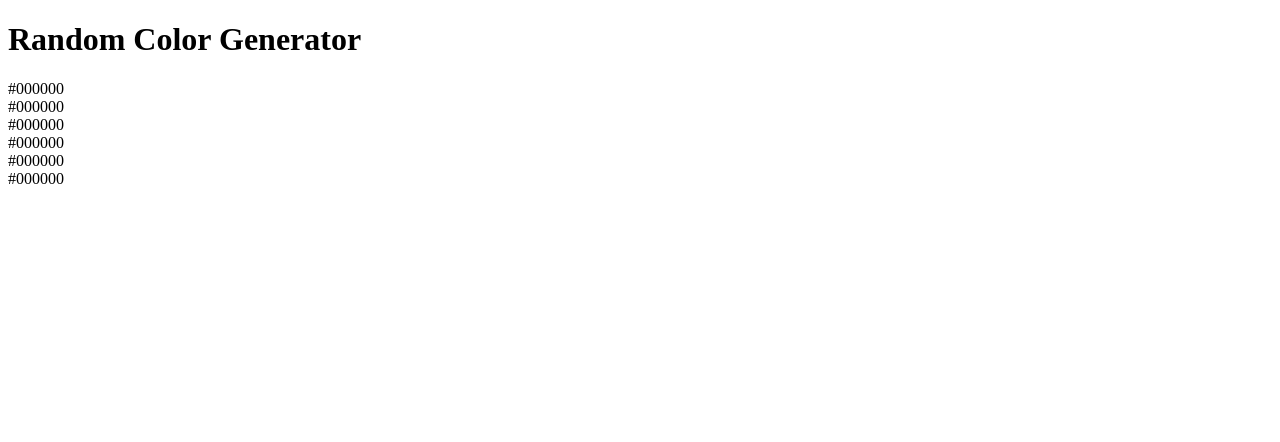
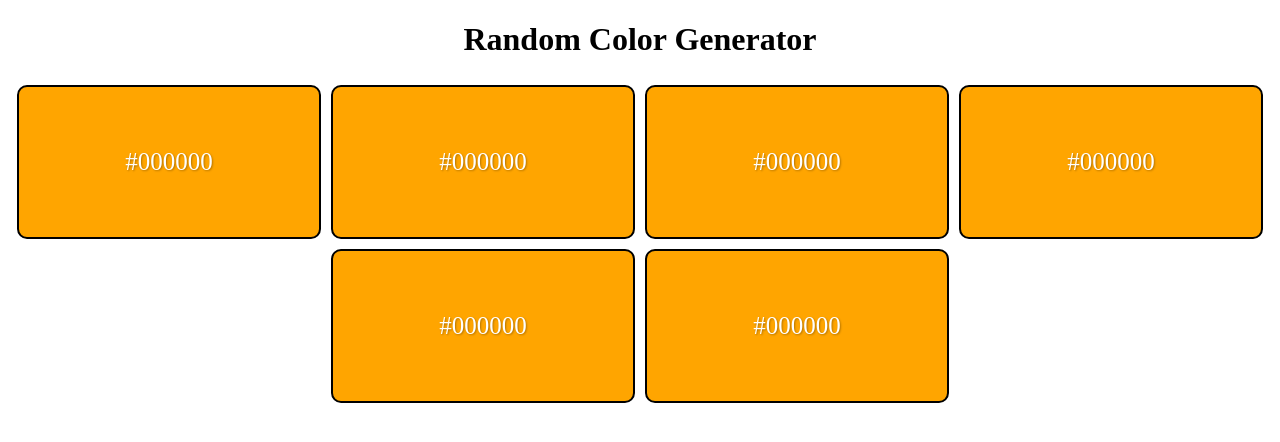
Before and after one commit to therootsixtyfour/randomColorGenerator, a plain HTML site: page index.html in a window 1280 px wide. Drawn offline with Linux system fonts and the light colour scheme.

Commit message:
create css boxes and style

```diff
--- a/index.html
+++ b/index.html
@@ -5,6 +5,7 @@
     <meta http-equiv="X-UA-Compatible" content="IE=edge">
     <meta name="viewport" content="width=device-width, initial-scale=1.0">
     <title>Random Color Generator</title>
+    <link rel="stylesheet" href="style.css">
 </head>
 <body>
     <h1>Random Color Generator</h1>
@@ -16,5 +17,6 @@
         <div class="color-container">#000000</div>
         <div class="color-container">#000000</div>
     </div>
+    <script src="app.js"></script>
 </body>
 </html>
--- a/style.css
+++ b/style.css
@@ -0,0 +1,30 @@
+ body {
+    margin: 0;
+    padding: 0;
+    font-family: 'Times New Roman', Times, serif;
+ }
+
+ h1 {
+    text-align: center;
+ }
+
+ .container {
+    display: flex;
+    flex-wrap: wrap;
+    justify-content: center;
+ }
+
+ .color-container {
+    background-color: orange; /*tempoary*/
+    width: 300px;
+    height: 150px;
+    color: white;
+    margin: 5px;
+    display: flex;
+    justify-content: center;
+    align-items: center;
+    font-size: 25px;
+    text-shadow: 1px 1px 2px rgba(0,0,0,0.3);
+    border: solid black 2px;
+    border-radius: 10px;
+ }
```
